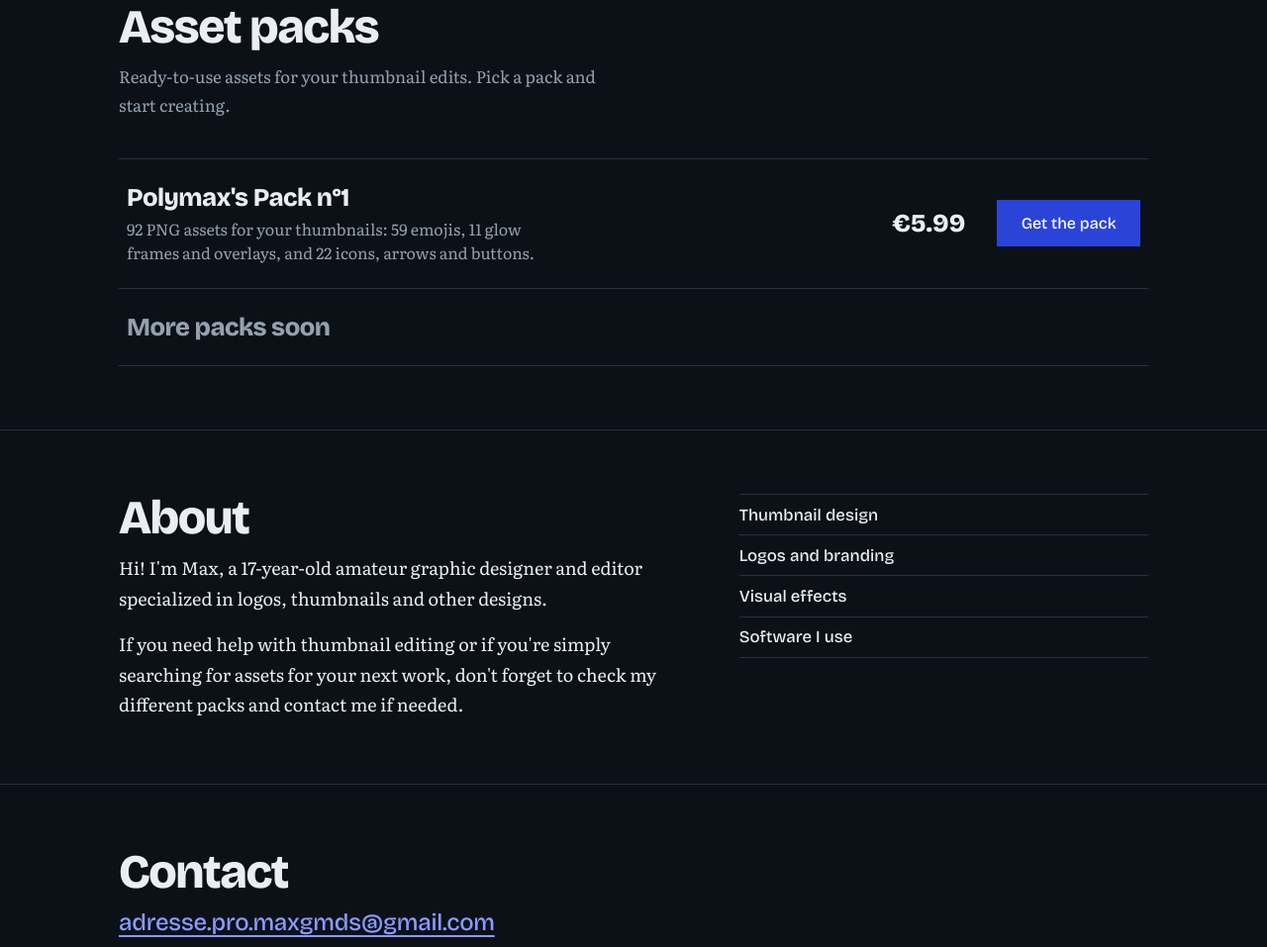
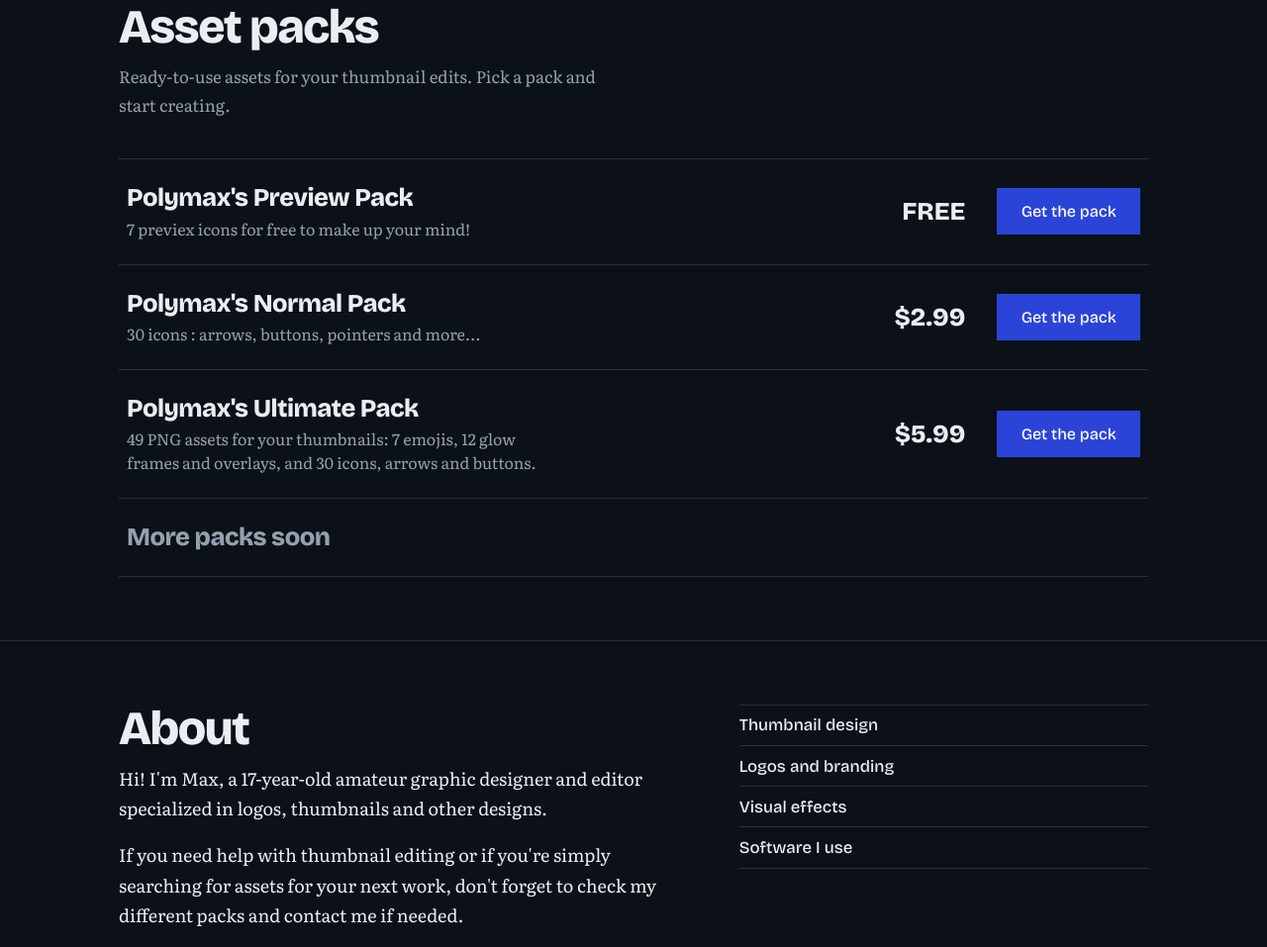
Before and after one commit to Polymaxxx/polymax.github.io, a plain HTML site: page index.html in a window 1280 px wide. Shown: the part 1333-2290 px from the top of the page at 99% size. Drawn offline with nearby package versions, Linux system fonts and the light colour scheme.

Commit message:
Revise packs and skills sections in index.html
Updated the packs section with new pack details and removed an outdated pack description. Modified the software list for brevity.

```diff
--- a/index.html
+++ b/index.html
@@ -55,9 +55,19 @@
       <!-- TO EDIT A PACK: change the name, the description, the price and the button link (href="#")
            to your store page (Gumroad, Payhip, etc.). Copy a whole <li> block to add another pack. -->
       <ul class="packs">
+	<li>
+          <div><h3>Polymax's Preview Pack</h3><p>7 previex icons for free to make up your mind!</p></div>
+          <div class="price">FREE</div>
+          <a class="btn" href="#">Get the pack</a>
+        </li>
+	<li>
+          <div><h3>Polymax's Normal Pack</h3><p>30 icons : arrows, buttons, pointers and more...</p></div>
+          <div class="price">$2.99</div>
+          <a class="btn" href="#">Get the pack</a>
+        </li>
         <li>
-          <div><h3>Polymax's Pack n°1</h3><p>92 PNG assets for your thumbnails: 59 emojis, 11 glow frames and overlays, and 22 icons, arrows and buttons.</p></div>
-          <div class="price">€5.99</div>
+          <div><h3>Polymax's Ultimate Pack</h3><p>49 PNG assets for your thumbnails: 7 emojis, 12 glow frames and overlays, and 30 icons, arrows and buttons.</p></div>
+          <div class="price">$5.99</div>
           <a class="btn" href="#">Get the pack</a>
         </li>
         <li class="soon">
@@ -74,8 +84,6 @@
         <p>Hi! I'm Max, a 17-year-old amateur graphic designer and editor specialized in logos, thumbnails and other designs.</p>
         <p>If you need help with thumbnail editing or if you're simply searching for assets for your next work, don't forget to check my different packs and contact me if needed.</p>
       </div>
-      <!-- TO EDIT A SKILL: change the text inside <div class="body">. Copy a whole <details> block to add another one.
-           Add the "open" attribute to <details> if you want it to be open by default. -->
       <div class="skills" aria-label="Skills">
         <details>
           <summary>Thumbnail design</summary>
@@ -99,7 +107,7 @@
         <details>
           <summary>Software I use</summary>
           <div class="body">
-            <p>Photoshop, Illustrator, After Effects, Photopea.</p>
+            <p>Photoshop, Illustrator, After Effects...</p>
           </div>
         </details>
       </div>
```
